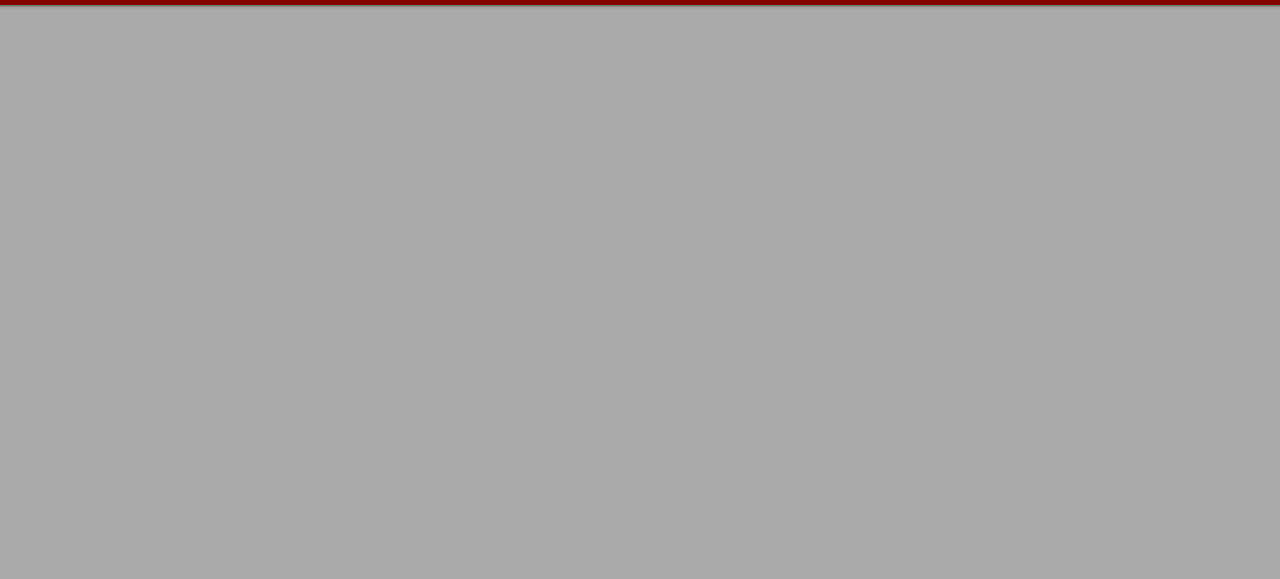
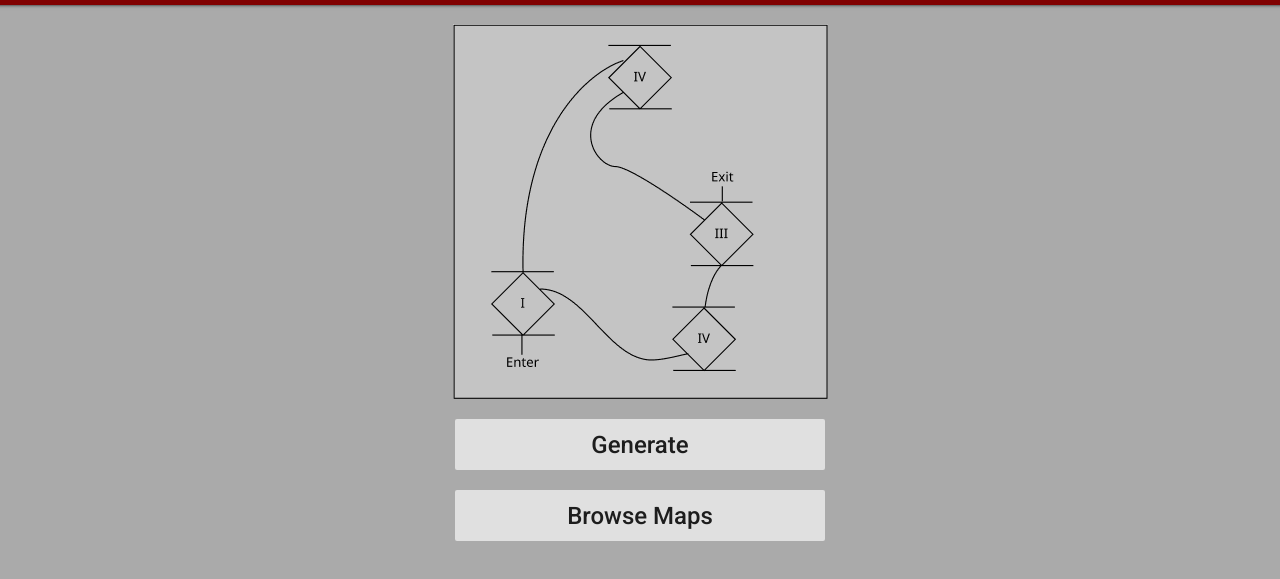
Before and after one commit to Luke-Ferderer/InTheVeinOfCaves, a plain HTML site: page public/index.html in a window 1280 px wide. Shown: the part 51-630 px from the top of the page. Drawn offline with Linux system fonts and the light colour scheme; some packages are replaced by stand-ins of ours.

Commit message:
Splash screen done

```diff
--- a/public/index.html
+++ b/public/index.html
@@ -28,8 +28,9 @@
   <!-- </template> -->
 
   <div id="mainPage" class="container page-container">
-
-
+    <div><img src="Map Animation.gif"></div><!-- TODO: Replace this with actual maps -->
+    <div><button id="generateButton" type="button" class="btn">Generate</button></div>
+    <div><button id="browseMapsButton" type="button" class="btn">Browse Maps</button></div>
   </div>
   <script src="scripts/jquery.min.js"></script>
   <script src="scripts/popper.js"></script>
--- a/public/styles/main.css
+++ b/public/styles/main.css
@@ -32,6 +32,16 @@ h4 {
 
 #guestButtons, #memberButton {
     text-align: right;
+}
+
+#mainPage {
+    text-align: center;
+}
+
+#mainPage #generateButton, #mainPage #browseMapsButton {
+    width: 370px;
+    margin-top: 20px;
+    font-size: 1.5em;
 }
 
 #mapListContainer {
```
Also changed, not shown: public/Map Animation.gif (added).
